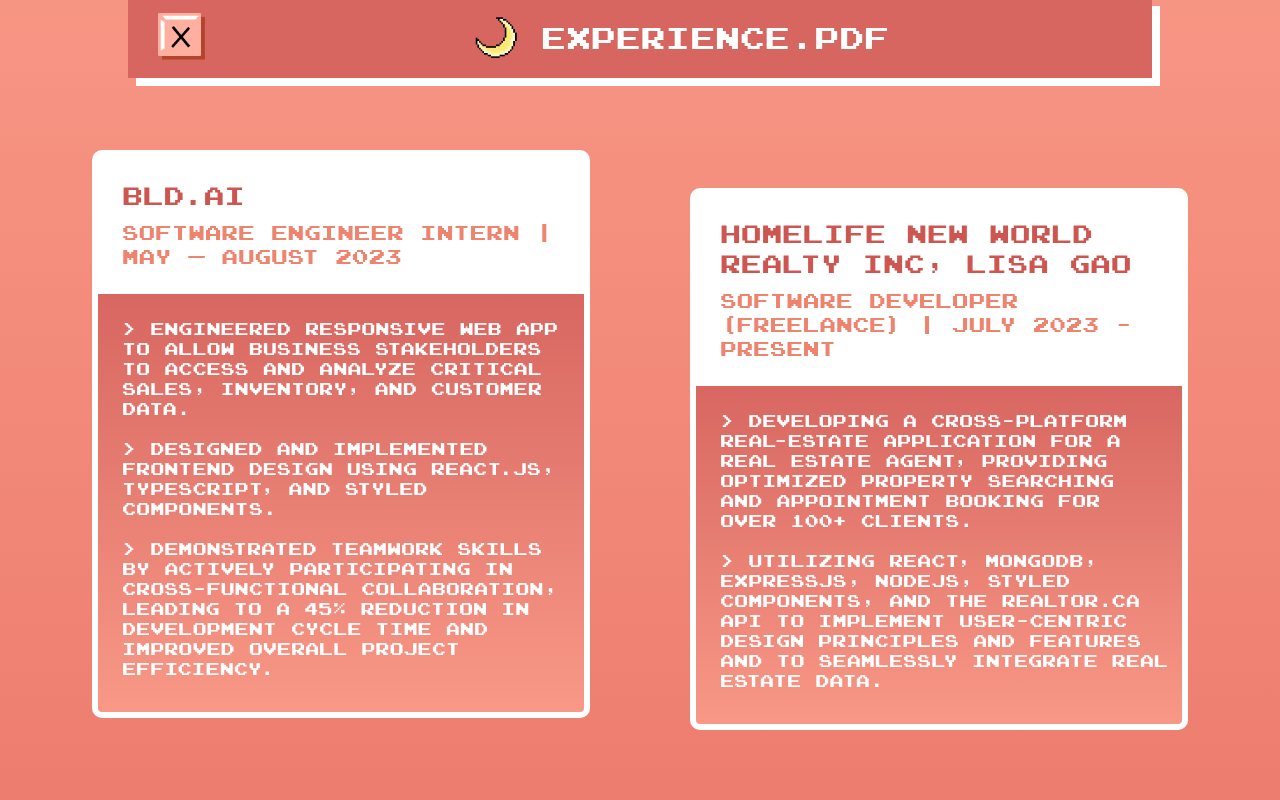
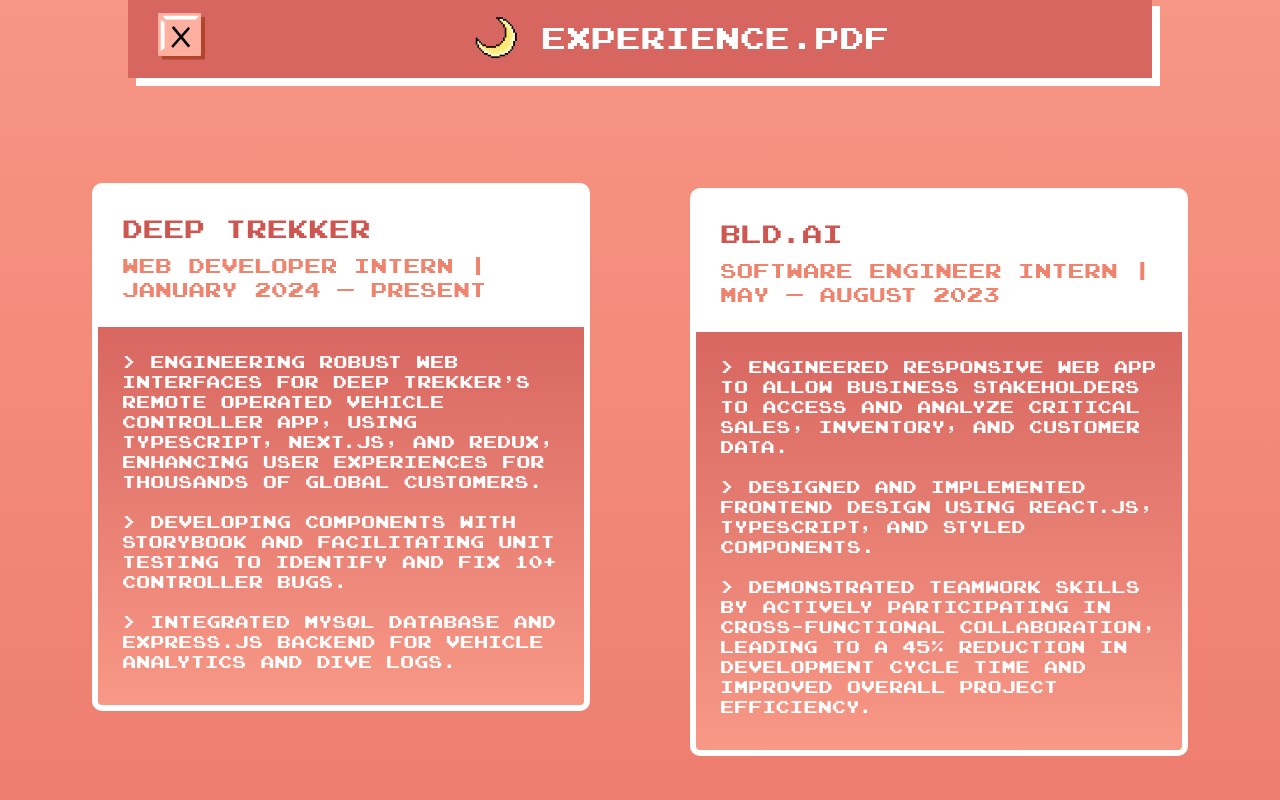
Before and after one commit to stanleyylin/personal-site, a React (Create React App) app: page / in a window 1280 px wide. Shown: the part 2260-3060 px from the top of the page. Built offline with nearby package versions, Linux system fonts and the light colour scheme.

Commit message:
edited html/body background and updated experiences

```diff
--- a/src/index.css
+++ b/src/index.css
@@ -9,6 +9,7 @@
   margin: 0;
   padding: 0;
   overflow-x: hidden;
+  background-color: #F4776D;
 }
 
 *,
--- a/src/main-page/Experiences.jsx
+++ b/src/main-page/Experiences.jsx
@@ -5,8 +5,8 @@
 import Box from '../components/Box';
 
 const Experiences = () => {
-  const points1 = ["> Engineered responsive web app to allow business stakeholders to access and analyze critical sales, inventory, and customer data.", "> Designed and implemented frontend design using React.js, Typescript, and styled components.", "> Demonstrated teamwork skills by actively participating in cross-functional collaboration, leading to a 45% reduction in development cycle time and improved overall project efficiency."];
-  const points2 = ["> Developing a cross-platform real-estate application for a real estate agent, providing optimized property searching and appointment booking for over 100+ clients.", "> Utilizing React, MongoDB, ExpressJS, NodeJS, Styled Components, and the Realtor.ca API to implement user-centric design principles and features and to seamlessly integrate real estate data."];
+  const points1 = ["> Engineering robust web interfaces for Deep Trekker's Remote Operated Vehicle controller app, using TypeScript, Next.js, and Redux, enhancing user experiences for thousands of global customers.", "> Developing components with Storybook and facilitating unit testing to identify and fix 10+ controller bugs.", "> Integrated MySQL database and Express.js backend for vehicle analytics and dive logs."];
+  const points2 = ["> Engineered responsive web app to allow business stakeholders to access and analyze critical sales, inventory, and customer data.", "> Designed and implemented frontend design using React.js, Typescript, and styled components.", "> Demonstrated teamwork skills by actively participating in cross-functional collaboration, leading to a 45% reduction in development cycle time and improved overall project efficiency."];
   const points3 = ["> Collaborated with a team of Stanford AI students led by Dr. Andrew Ng to create a cutting-edge, python computer science curriculum for high school students.", "> Led committee meetings and developed modules both in Google Colaboratory (Tensorflow) and in the web app.", "> Technologies used: Python, Tensorflow, Machine Learning."];
   const points4 = ["> Organized campus-wide events including club socials, BOT/EOT events, speaker events, games nights, and co-op panels with turnout rates of over 400+ students. ", "> Participated in team meetings, delegated tasks, and organized timelines.", "> Creating designs for posts @uwaterloodsc on instagram with over 2200+ followers."];
   return (
@@ -20,8 +20,8 @@
       </div>
 
       <div className='experiences-grid'>
-        <Box title='bld.ai' info='Software Engineer Intern | May — August 2023' points={points1}/>
-        <Box title='Homelife New World Realty Inc, Lisa Gao' info='Software Developer (Freelance) | July 2023 - Present' points={points2}/>
+        <Box title='Deep Trekker' info='Web Developer Intern | January 2024 — Present' points={points1}/>
+        <Box title='bld.ai' info='Software Engineer Intern | May — August 2023' points={points2}/>
         <Box title='Student Advisory Council Member' info='Kira Learning | June - August 2021 & 2022' points={points3}/>
         <Box title='Logistics Coordinator, Graphic Designer' info='UWaterloo Data Science Club | DECEMBER—PRESENT 2023' points={points4}/>
 
```
